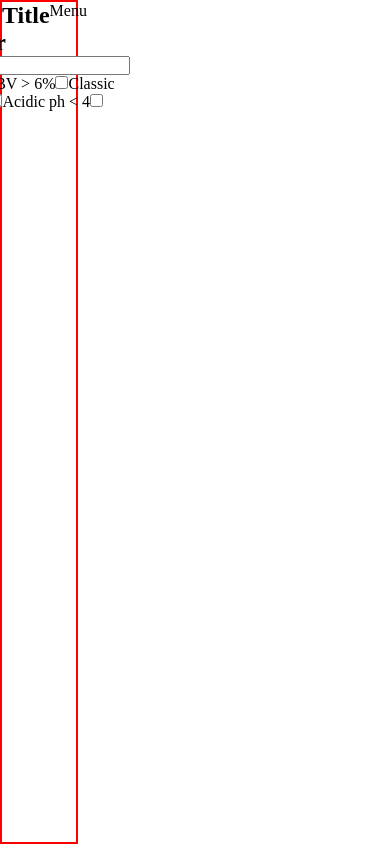
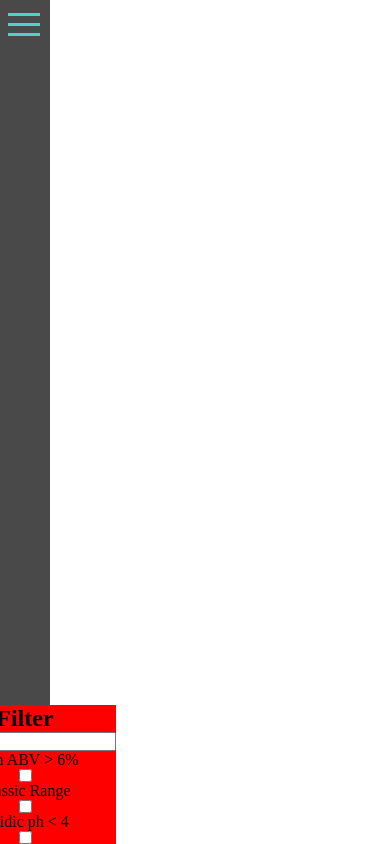
Before and after one commit to adampaulsackfield/beer-project, a React (Create React App) app: page / in a window 390 px wide. Built offline with nearby package versions, Linux system fonts and the light colour scheme.

Commit message:
set up responsive sidebar, react-hamburger and aside components

```diff
--- a/package.json
+++ b/package.json
@@ -6,8 +6,10 @@
     "@testing-library/jest-dom": "^5.16.5",
     "@testing-library/react": "^13.4.0",
     "@testing-library/user-event": "^13.5.0",
+    "hamburger-react": "^2.5.0",
     "react": "^18.2.0",
     "react-dom": "^18.2.0",
+    "react-icons": "^4.7.1",
     "react-scripts": "5.0.1",
     "web-vitals": "^2.1.4"
   },
--- a/src/assets/sass/_base.scss
+++ b/src/assets/sass/_base.scss
@@ -1,8 +1,8 @@
+body {
+	display: flex;
+}
+
 .container {
 	max-width: 1200px;
 	margin: 0 auto;
 }
-
-body {
-	display: flex;
-}
--- /dev/null
+++ b/src/components/Form/Form.jsx
@@ -0,0 +1,43 @@
+import './Form.scss';
+
+const Form = ({ isOpen }) => {
+	return (
+		<form className={`form ${isOpen ? 'show' : ''}`} onSubmit={''}>
+			<h2>Filter</h2>
+
+			<input className='form__input' type='text' name='search' id='search' />
+
+			<label className='form__label' htmlFor='highAbv'>
+				High ABV &gt; 6%
+			</label>
+			<input
+				className='form__checkbox'
+				type='checkbox'
+				name='highAbv'
+				id='highAbv'
+			/>
+
+			<label className='form__label' htmlFor='highAbv'>
+				Classic Range
+			</label>
+			<input
+				className='form__checkbox'
+				type='checkbox'
+				name='classic'
+				id='classic'
+			/>
+
+			<label className='form__label' htmlFor='highAbv'>
+				Acidic ph &lt; 4
+			</label>
+			<input
+				className='form__checkbox'
+				type='checkbox'
+				name='acidic'
+				id='acidic'
+			/>
+		</form>
+	);
+};
+
+export default Form;
--- /dev/null
+++ b/src/components/Form/Form.scss
@@ -0,0 +1,13 @@
+@use '../../assets/sass/variables' as *;
+
+.form {
+	display: flex;
+	flex-direction: column;
+	justify-content: space-between;
+	align-items: center;
+	background-color: red;
+}
+
+.show {
+	display: inline;
+}
--- /dev/null
+++ b/src/components/Header/Header.jsx
@@ -0,0 +1,21 @@
+import { Divide as Hamburger } from 'hamburger-react';
+
+import './Header.scss';
+
+const Header = ({ isOpen, setIsOpen }) => {
+	return (
+		<header className='header'>
+			<h1 className={`header__logo ${isOpen ? 'show' : ''}`}>Cerveza</h1>
+
+			<Hamburger
+				className='header__menu'
+				toggled={isOpen}
+				toggle={setIsOpen}
+				onToggle={''}
+				color='#4FD1C5'
+			/>
+		</header>
+	);
+};
+
+export default Header;
--- /dev/null
+++ b/src/components/Header/Header.scss
@@ -0,0 +1,16 @@
+@use '../../assets/sass/variables' as *;
+
+.header {
+	width: 100%;
+	display: flex;
+	justify-content: space-between;
+	align-items: center;
+
+	&__logo {
+		display: none;
+	}
+}
+
+.show {
+	display: inline;
+}
--- a/src/components/Navbar/Navbar.jsx
+++ b/src/components/Navbar/Navbar.jsx
@@ -1,55 +1,17 @@
+import { useState } from 'react';
+import Form from '../Form/Form';
+import Header from '../Header/Header';
+
 import './Navbar.scss';
 
 const Navbar = () => {
+	const [isOpen, setIsOpen] = useState(false);
+
 	return (
-		<aside className='navbar'>
-			<header className='navbar__header'>
-				<h1>Title</h1>
-				<p className='navbar__menu' id='menu'>
-					Menu
-				</p>
-			</header>
+		<aside className={`navbar ${isOpen ? 'open' : ''}`}>
+			<Header isOpen={isOpen} setIsOpen={setIsOpen} />
 
-			<form className='navbar__form' onSubmit={''}>
-				<h2>Filter</h2>
-
-				<input
-					className='navbar__form__input'
-					type='text'
-					name='search'
-					id='search'
-				/>
-
-				<label className='navbar__form__label' htmlFor='highAbv'>
-					High ABV &gt; 6%
-				</label>
-				<input
-					className='navbar__form__checkbox'
-					type='checkbox'
-					name='highAbv'
-					id='highAbv'
-				/>
-
-				<label className='navbar__form__label' htmlFor='highAbv'>
-					Classic Range
-				</label>
-				<input
-					className='navbar__form__checkbox'
-					type='checkbox'
-					name='classic'
-					id='classic'
-				/>
-
-				<label className='navbar__form__label' htmlFor='highAbv'>
-					Acidic ph &lt; 4
-				</label>
-				<input
-					className='navbar__form__checkbox'
-					type='checkbox'
-					name='acidic'
-					id='acidic'
-				/>
-			</form>
+			<Form isOpen={isOpen} />
 		</aside>
 	);
 };
--- a/src/components/Navbar/Navbar.scss
+++ b/src/components/Navbar/Navbar.scss
@@ -2,16 +2,20 @@
 
 .navbar {
 	height: 100vh;
-	width: 20vw;
-	border: solid 2px red;
+	width: 50px;
+	background-color: #494949;
 
 	display: flex;
 	flex-direction: column;
 	align-items: center;
+	justify-content: space-between;
+	transition: width ease-in-out 300ms;
+}
 
-	&__header {
-		width: 100%;
-		display: flex;
-		justify-content: space-between;
-	}
+.open {
+	width: 200px;
 }
+
+.show {
+	display: inline;
+}
```
Also changed, not shown: src/assets/sass/_mixins.scss (added), 1 other file (tests, documents, lock files or other folders).
